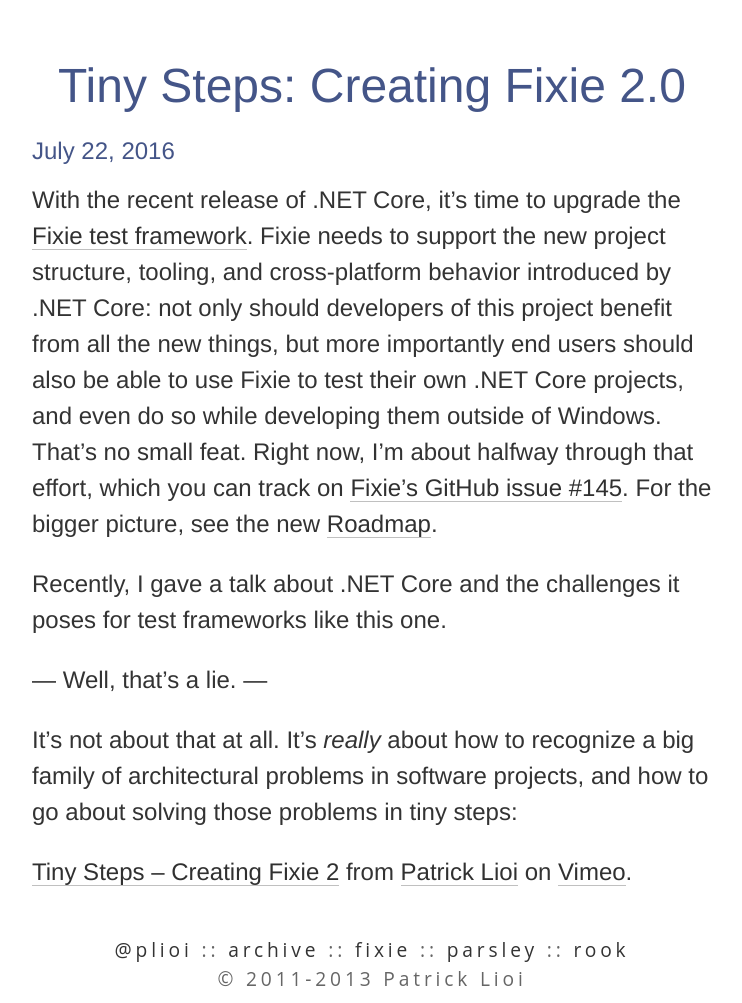
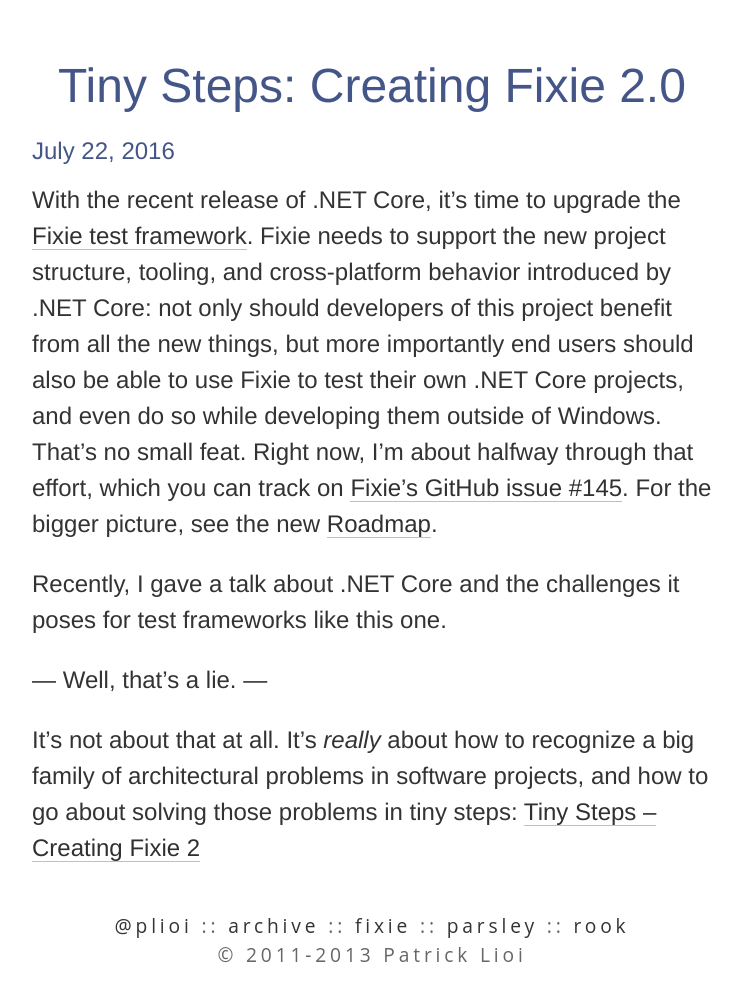
Before and after one commit to plioi/plioi.github.io, a Jekyll site: the page built from _posts/2016-07-22-tiny-steps-creating-fixie-2-0.md, in a window 1280 px wide. Shown: the whole page, without its empty margins (268-1010 px from the left). Built offline with Jekyll 4.4.1, drawn with Linux system fonts in a browser that asks for light colours; after the commit the page ends 979 px from its top, so only the background shows below that.

Commit message:
Update 2016-07-22-tiny-steps-creating-fixie-2-0.md

```diff
--- a/_posts/2016-07-22-tiny-steps-creating-fixie-2-0.md
+++ b/_posts/2016-07-22-tiny-steps-creating-fixie-2-0.md
@@ -8,8 +8,4 @@
 
 &#8212; Well, that&#8217;s a lie. &#8212;
 
-It&#8217;s not about that at all. It&#8217;s _really_ about how to recognize a big family of architectural problems in software projects, and how to go about solving those problems in tiny steps:
-
-
-
-[Tiny Steps &#8211; Creating Fixie 2](https://vimeo.com/175828748) from [Patrick Lioi](https://vimeo.com/user54647440) on [Vimeo](https://vimeo.com).
+It&#8217;s not about that at all. It&#8217;s _really_ about how to recognize a big family of architectural problems in software projects, and how to go about solving those problems in tiny steps: [Tiny Steps &#8211; Creating Fixie 2](https://vimeo.com/495046446)
```
